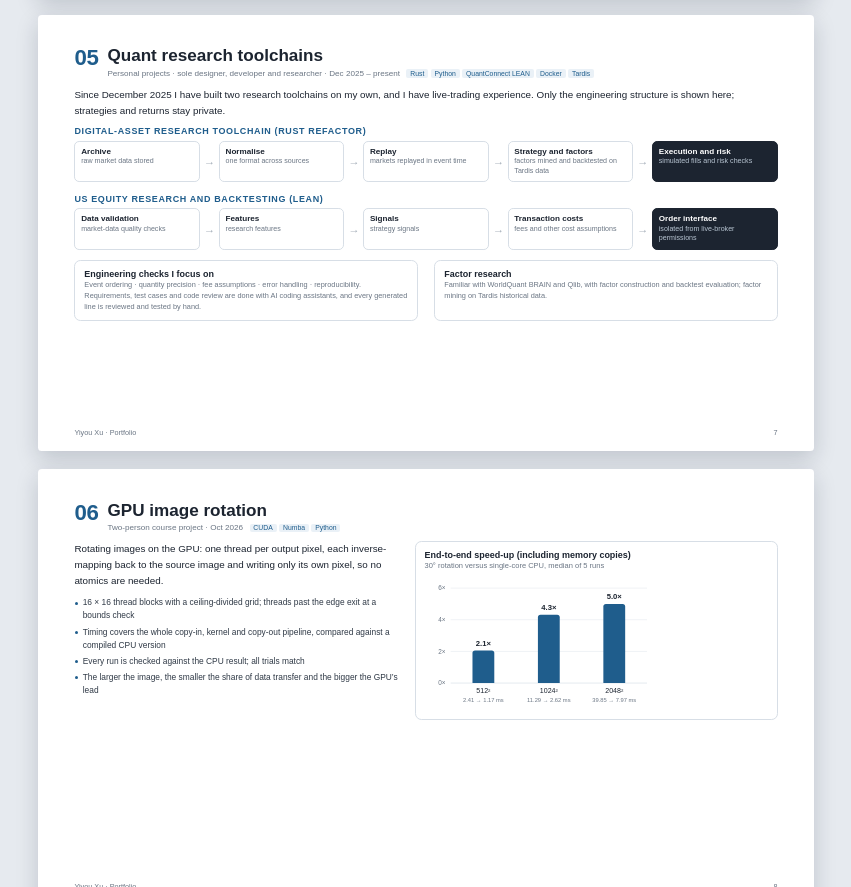
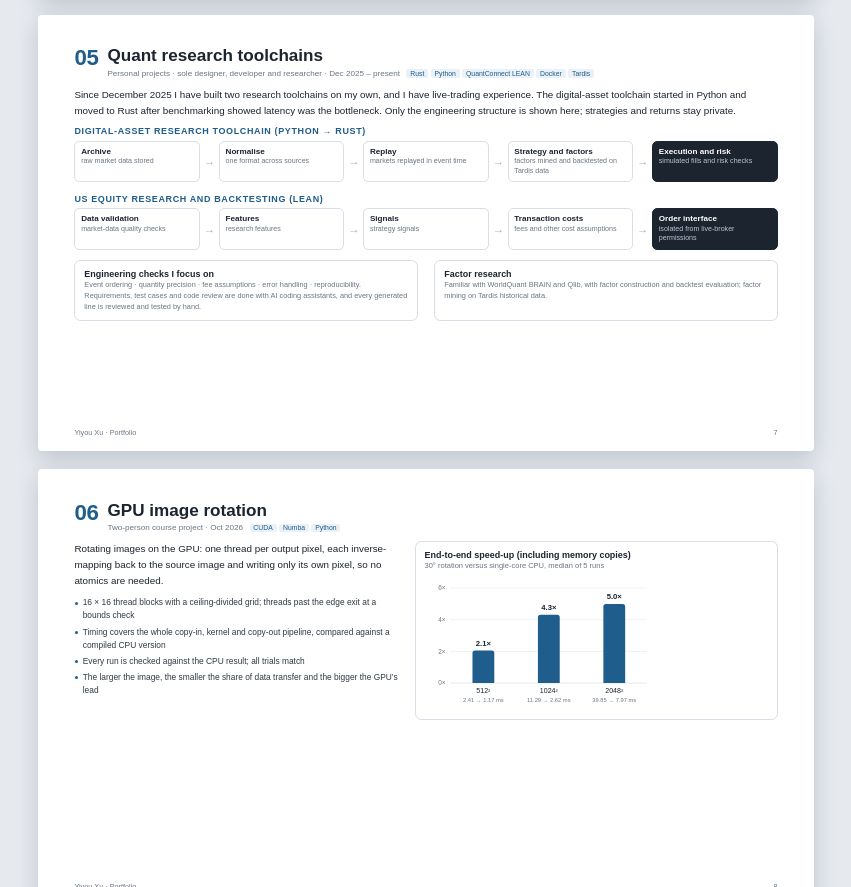
Before and after one commit to RGXeva/RGXeva.github.io, a plain HTML site: page en.html in a window 1280 px wide. Shown: the part 2784-3671 px from the top of the page, without its empty margins (214-1065 px from the left). Drawn offline with Linux system fonts and the light colour scheme.

Commit message:
Portfolio: Python-to-Rust migration on the quant page

```diff
--- a/en.html
+++ b/en.html
@@ -254,8 +254,8 @@ array[1..n] <span class="k">of</span> <span class="k">var</span> 1..n: q;
   <div class="pno">05</div>
   <div><h2>Quant research toolchains</h2><div class="pmeta">Personal projects · sole designer, developer and researcher · Dec 2025 – present<span class="chips"><span class="chip">Rust</span><span class="chip">Python</span><span class="chip">QuantConnect LEAN</span><span class="chip">Docker</span><span class="chip">Tardis</span></span></div></div>
 </div>
-<p class="lead">Since December 2025 I have built two research toolchains on my own, and I have live-trading experience. Only the engineering structure is shown here; strategies and returns stay private.</p>
-<h3>DIGITAL-ASSET RESEARCH TOOLCHAIN (RUST REFACTOR)</h3>
+<p class="lead">Since December 2025 I have built two research toolchains on my own, and I have live-trading experience. The digital-asset toolchain started in Python and moved to Rust after benchmarking showed latency was the bottleneck. Only the engineering structure is shown here; strategies and returns stay private.</p>
+<h3>DIGITAL-ASSET RESEARCH TOOLCHAIN (PYTHON → RUST)</h3>
 <div class="flow"><div class="step"><b>Archive</b><span>raw market data stored</span></div><div class="arrow">→</div><div class="step"><b>Normalise</b><span>one format across sources</span></div><div class="arrow">→</div><div class="step"><b>Replay</b><span>markets replayed in event time</span></div><div class="arrow">→</div><div class="step"><b>Strategy and factors</b><span>factors mined and backtested on Tardis data</span></div><div class="arrow">→</div><div class="step last"><b>Execution and risk</b><span>simulated fills and risk checks</span></div></div>
 <div style="height: 14px"></div>
 <h3>US EQUITY RESEARCH AND BACKTESTING (LEAN)</h3>
```
Also changed, not shown: index.html (+2 -2 lines), 2 other files.
